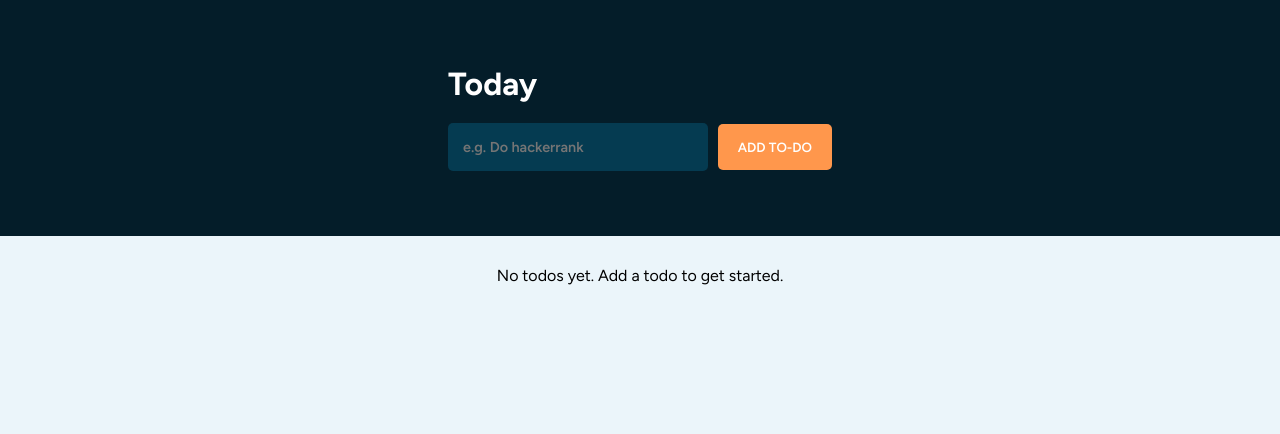
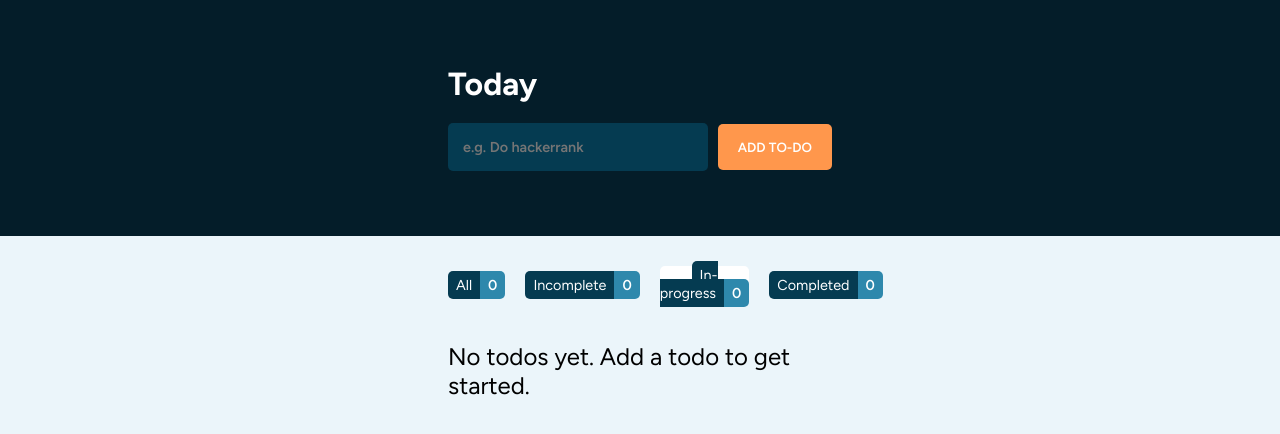
Before and after one commit to Boboiboy181/todo-list, a React (Vite) app: page / in a window 1280 px wide. Shown: the top 434 px of the page. Built offline with nearby package versions, Linux system fonts and the light colour scheme.

Commit message:
added filtered todos

```diff
--- a/src/App.scss
+++ b/src/App.scss
@@ -24,6 +24,11 @@
   flex-direction: column;
 }
 
+.empty {
+  font-size: 1.5rem;
+  margin-top: 20px;
+}
+
 .clear-all {
   padding: 10px 20px;
   border: none;
--- a/src/App.tsx
+++ b/src/App.tsx
@@ -7,9 +7,32 @@ import { Todo } from "./types/Todo";
 
 function App() {
   const [todos, setTodos] = useState<Todo[]>([]);
+  const [filterValue, setFilterValue] = useState<
+    "All" | "Incomplete" | "In-progress" | "Completed"
+  >("All");
+
+  const filteredTodos = todos.filter((todo) => {
+    if (filterValue === "All") {
+      return true;
+    }
+    return todo.status === filterValue;
+  });
 
   const addTodo = (todo: Todo) => {
     setTodos([...todos, todo]);
+  };
+
+  const updateTodo = (
+    id: string,
+    status: "Incomplete" | "In-progress" | "Completed"
+  ) => {
+    const newTodos = todos.map((todo) => {
+      if (todo.id === id) {
+        todo.status = status;
+      }
+      return todo;
+    });
+    setTodos([...newTodos]);
   };
 
   const deleteTodo = (id: string) => {
@@ -26,12 +49,16 @@ function App() {
       <Header addTodo={addTodo} />
       <section className="body">
         <div className="todo-container">
-          {todos.length === 0 ? (
+          <StatusList todos={todos} setValue={setFilterValue} />
+          {filteredTodos.length === 0 ? (
             <p className="empty">No todos yet. Add a todo to get started.</p>
           ) : (
             <Fragment>
-              <StatusList todos={todos} />
-              <TodoList todos={todos} deleteTodo={deleteTodo} />
+              <TodoList
+                todos={todos}
+                deleteTodo={deleteTodo}
+                updateTodo={updateTodo}
+              />
               <button onClick={clearAll} className="clear-all">
                 Clear All
               </button>
--- a/src/components/Header/Header.tsx
+++ b/src/components/Header/Header.tsx
@@ -10,6 +10,8 @@ const Header = ({ addTodo }: HeaderProps) => {
   const handleSubmit = (e: React.FormEvent<HTMLFormElement>) => {
     e.preventDefault();
     const inputElement = e.currentTarget[0] as HTMLInputElement;
+
+    if (inputElement.value === "") return;
 
     const newTodo: Todo = {
       id: uuidv4(),
--- a/src/components/StatusItem/StatusItem.tsx
+++ b/src/components/StatusItem/StatusItem.tsx
@@ -3,12 +3,21 @@ import "./styles.scss";
 type StatusItemProps = {
   status: string;
   count: number;
+  setValue: React.Dispatch<
+    React.SetStateAction<"All" | "Incomplete" | "In-progress" | "Completed">
+  >;
 };
 
-const StatusItem = ({ status, count }: StatusItemProps) => {
+const StatusItem = ({ status, count, setValue }: StatusItemProps) => {
+  const handleFilter = () => {
+    console.log(status);
+
+    setValue(status as "All" | "Incomplete" | "In-progress" | "Completed");
+  };
+
   return (
     <li className="status-item-container">
-      <button>
+      <button onClick={handleFilter}>
         <span className="status-item-container__status">{status}</span>
         <span className="status-item-container__count">{count}</span>
       </button>
--- a/src/components/StatusList/StatusList.tsx
+++ b/src/components/StatusList/StatusList.tsx
@@ -5,26 +5,30 @@ import "./styles.scss";
 
 type StatusListProps = {
   todos: Todo[];
+  setValue: React.Dispatch<
+    React.SetStateAction<"All" | "Incomplete" | "In-progress" | "Completed">
+  >;
 };
 
-const StatusList = ({ todos }: StatusListProps) => {
-  const countIncomplete = todos.filter(
-    (todo) => todo.status === "Incomplete"
-  ).length;
+const statuses = ["All", "Incomplete", "In-progress", "Completed"];
 
-  const countInProgress = todos.filter(
-    (todo) => todo.status === "In-progress"
-  ).length;
-
-  const countCompleted = todos.filter(
-    (todo) => todo.status === "Completed"
-  ).length;
-
+const StatusList = ({ todos, setValue }: StatusListProps) => {
   return (
     <ul className="status-list-container">
-      <StatusItem status="Incomplete" count={countIncomplete}/>
-      <StatusItem status="In-progress"count={countInProgress}/>
-      <StatusItem status="Completed" count={countCompleted}/>
+      {statuses.map((status) => {
+        return (
+          <StatusItem
+            key={status}
+            status={status}
+            count={
+              status === "All"
+                ? todos.length
+                : todos.filter((todo) => todo.status === status).length
+            }
+            setValue={setValue}
+          />
+        );
+      })}
     </ul>
   );
 };
--- a/src/components/TodoItem/TodoItem.tsx
+++ b/src/components/TodoItem/TodoItem.tsx
@@ -1,13 +1,26 @@
+import { ChangeEvent } from "react";
 import { Todo } from "../../types/Todo";
 import "./styles.scss";
 
 type TodoItemProps = {
   item: Todo;
   deleteTodo: (id: string) => void;
+  updateTodo: (
+    id: string,
+    status: "Incomplete" | "In-progress" | "Completed"
+  ) => void;
 };
 
-const TodoItem = ({ item, deleteTodo }: TodoItemProps) => {
-  const { content, id } = item;
+const TodoItem = ({ item, deleteTodo, updateTodo }: TodoItemProps) => {
+  const { content, id, status } = item;
+
+  const handleChangeStatus = (e: ChangeEvent<HTMLSelectElement>) => {
+    const newStatus = e.target.value as
+      | "Incomplete"
+      | "In-progress"
+      | "Completed";
+    updateTodo(id, newStatus);
+  };
 
   return (
     <li className="todo-item">
@@ -16,7 +29,7 @@ const TodoItem = ({ item, deleteTodo }: TodoItemProps) => {
           <p>{content}</p>
         </div>
         <div className="todo-item-action">
-          <select name="" id="">
+          <select defaultValue={status} onChange={(e) => handleChangeStatus(e)}>
             <option value="Incomplete">Incomplete</option>
             <option value="In-progress">In-progress</option>
             <option value="Completed">Completed</option>
@@ -24,7 +37,10 @@ const TodoItem = ({ item, deleteTodo }: TodoItemProps) => {
           <button className="todo-item-action__edit">
             <i className="fa-light fa-pen-to-square"></i>
           </button>
-          <button onClick={() => deleteTodo(id)} className="todo-item-action__del">
+          <button
+            onClick={() => deleteTodo(id)}
+            className="todo-item-action__del"
+          >
             <i className="fa-regular fa-x"></i>
           </button>
         </div>
--- a/src/components/TodoList/TodoList.tsx
+++ b/src/components/TodoList/TodoList.tsx
@@ -4,14 +4,23 @@ import "./styles.scss";
 
 type TodoListProps = {
   todos: Todo[];
+  updateTodo: (
+    id: string,
+    status: "Incomplete" | "In-progress" | "Completed"
+  ) => void;
   deleteTodo: (id: string) => void;
 };
 
-const TodoList = ({ todos, deleteTodo }: TodoListProps) => {
+const TodoList = ({ todos, deleteTodo, updateTodo }: TodoListProps) => {
   return (
     <ul className="todo-list-container">
       {todos.map((todo) => (
-        <TodoItem key={todo.id} item={todo} deleteTodo={deleteTodo} />
+        <TodoItem
+          key={todo.id}
+          item={todo}
+          deleteTodo={deleteTodo}
+          updateTodo={updateTodo}
+        />
       ))}
     </ul>
   );
```
